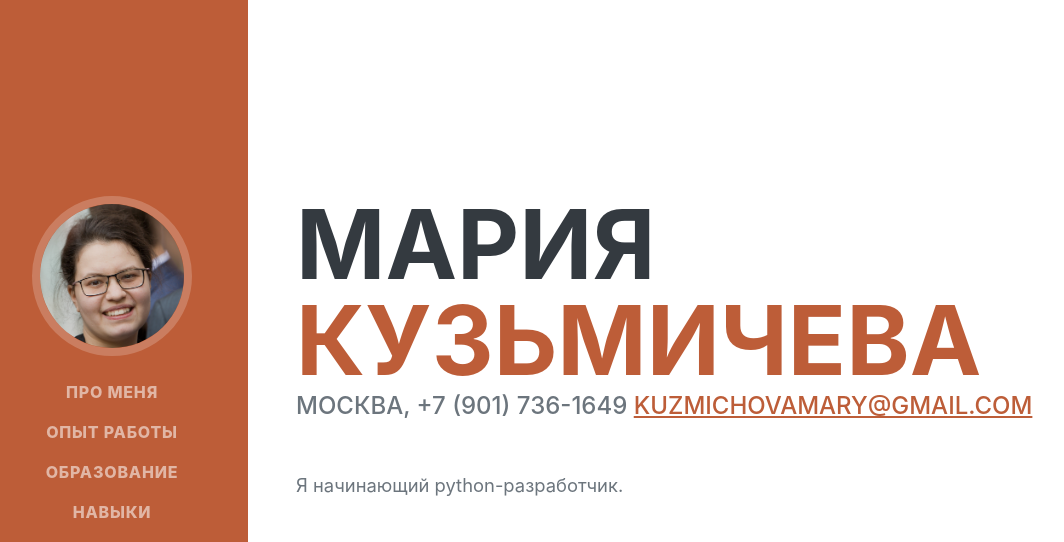
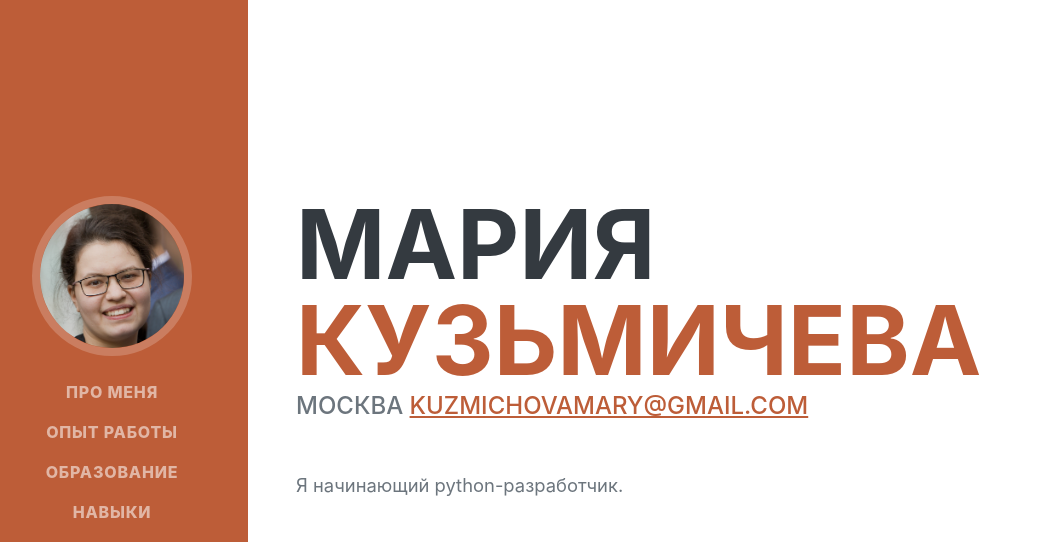
Before and after one commit to KuzmichovaMary/KuzmichovaMary.gihub.io, a plain HTML site: page index.html in a window 1280 px wide. Shown: the top 542 px of the page, without its empty margins (24-1088 px from the left). Drawn offline with nearby package versions, Linux system fonts and the light colour scheme; a web font is replaced by a local one.

Commit message:
updated index.html

```diff
--- a/index.html
+++ b/index.html
@@ -5,7 +5,7 @@
         <meta name="viewport" content="width=device-width, initial-scale=1, shrink-to-fit=no" />
         <meta name="description" content="" />
         <meta name="author" content="" />
-        <title>Resume - Start Bootstrap Theme</title>
+        <title>Resume</title>
         <link rel="icon" type="image/x-icon" href="assets/img/favicon.ico" />
         <!-- Font Awesome icons (free version)-->
         <script src="https://use.fontawesome.com/releases/v6.1.0/js/all.js" crossorigin="anonymous"></script>
@@ -44,7 +44,7 @@
                         <span class="text-primary">Кузьмичева</span>
                     </h1>
                     <div class="subheading mb-5">
-                        Москва, +7 (901) 736-1649
+                        Москва
                         <a href="mailto:kuzmichovamary@gmail.com">kuzmichovamary@gmail.com</a>
                     </div>
                     <p class="lead mb-5">Я начинающий python-разработчик.</p>
```
